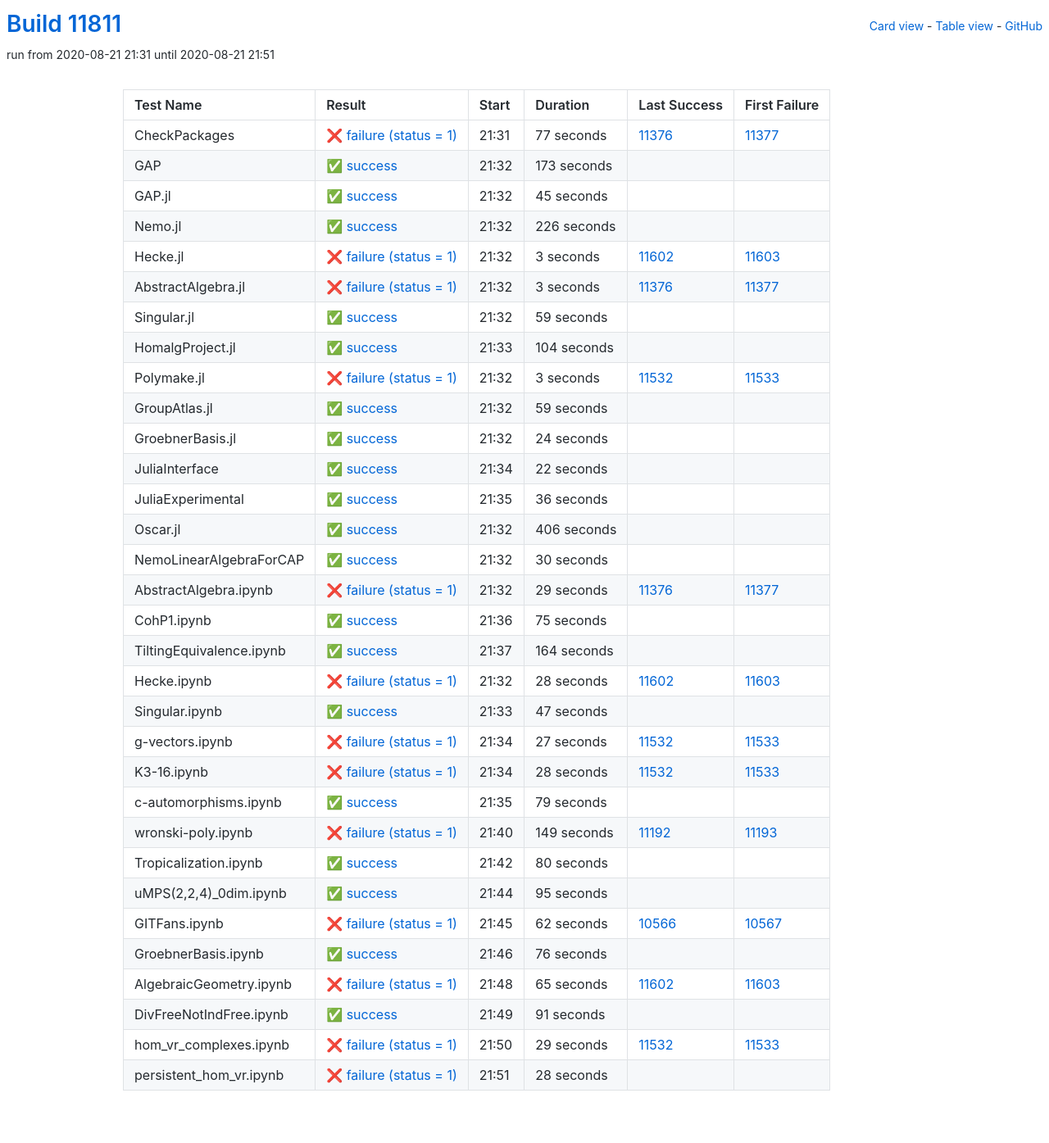
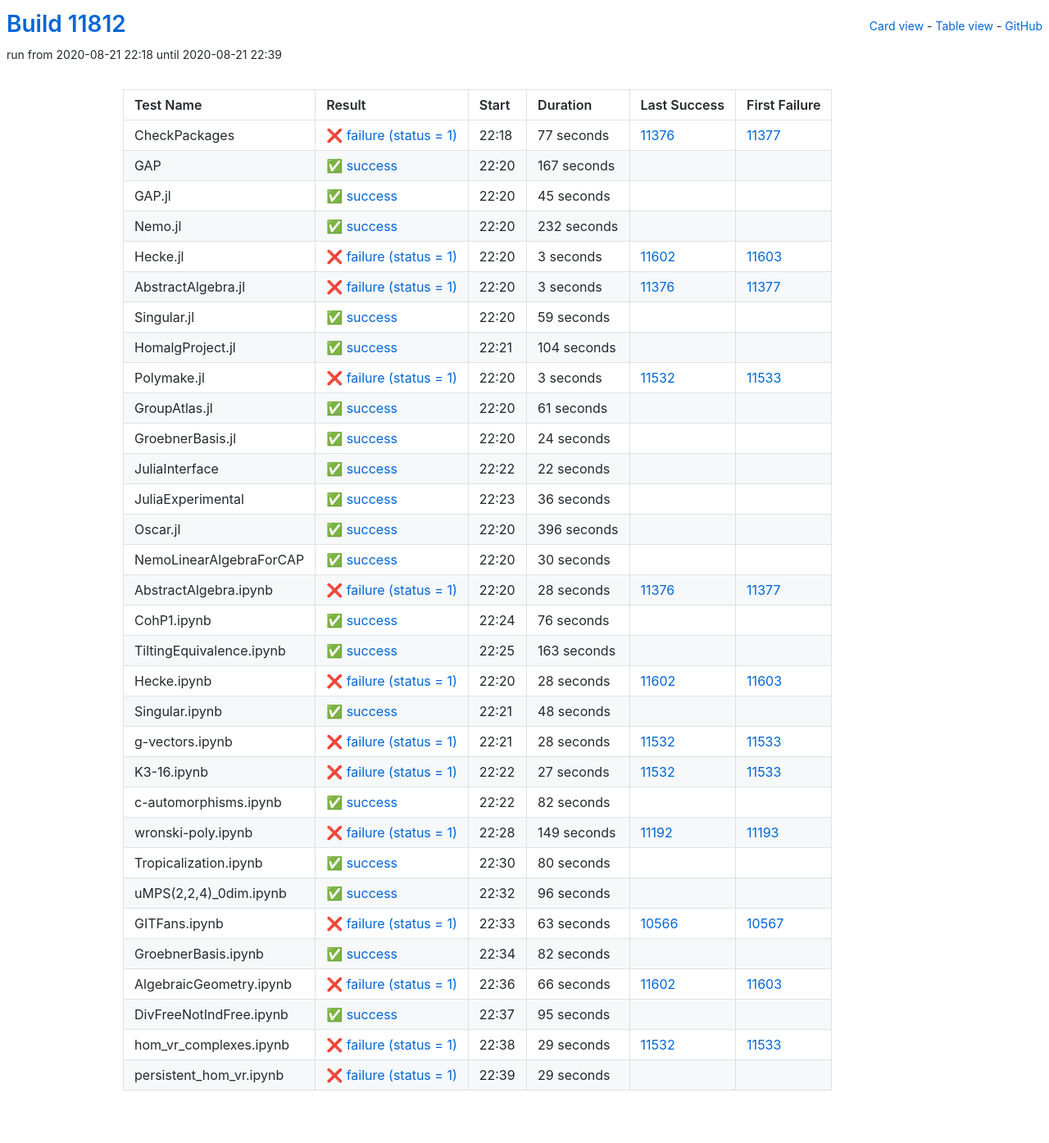
Before and after one commit to oscar-system/oscar-ci-status, a Jekyll site: the page built from table.html, in a window 1280 px wide. Shown: the whole page at 82% size. Built offline with Jekyll 4.4.1, drawn with Linux system fonts in a browser that asks for light colours.

Commit message:
Build #11812

```diff
--- a/_data/ci.yml
+++ b/_data/ci.yml
@@ -1,6 +1,6 @@
 ---
-build: 11811
-build_url: https://oscarci.mathematik.uni-kl.de/job/oscar/11811/
+build: 11812
+build_url: https://oscarci.mathematik.uni-kl.de/job/oscar/11812/
 job: oscar
 organization: oscar-system
 repo: oscar-ci-status
@@ -8,8 +8,8 @@
 tests:
 - name: CheckPackages
   id: checkpackages
-  log: https://oscarci.mathematik.uni-kl.de/job/oscar/11811/artifact/logs/build-11811/CheckPackages.log
-  start: 2020-08-21 21:31
+  log: https://oscarci.mathematik.uni-kl.de/job/oscar/11812/artifact/logs/build-11812/CheckPackages.log
+  start: 2020-08-21 22:18
   success: false
   exitcode: 1
   status: failure
@@ -20,20 +20,20 @@
   first_failure_url: https://oscarci.mathematik.uni-kl.de/job/oscar/11377/
 - name: GAP
   id: gap
-  log: https://oscarci.mathematik.uni-kl.de/job/oscar/11811/artifact/logs/build-11811/GAP.log
-  start: 2020-08-21 21:32
+  log: https://oscarci.mathematik.uni-kl.de/job/oscar/11812/artifact/logs/build-11812/GAP.log
+  start: 2020-08-21 22:20
   success: true
   exitcode: 0
   status: success
-  duration: 173
+  duration: 167
   last_success: false
   last_success_url:
   first_failure: false
   first_failure_url:
 - name: GAP.jl
   id: gap-jl
-  log: https://oscarci.mathematik.uni-kl.de/job/oscar/11811/artifact/logs/build-11811/GAP.jl.log
-  start: 2020-08-21 21:32
+  log: https://oscarci.mathematik.uni-kl.de/job/oscar/11812/artifact/logs/build-11812/GAP.jl.log
+  start: 2020-08-21 22:20
   success: true
   exitcode: 0
   status: success
@@ -44,20 +44,20 @@
   first_failure_url:
 - name: Nemo.jl
   id: nemo-jl
-  log: https://oscarci.mathematik.uni-kl.de/job/oscar/11811/artifact/logs/build-11811/Nemo.jl.log
-  start: 2020-08-21 21:32
+  log: https://oscarci.mathematik.uni-kl.de/job/oscar/11812/artifact/logs/build-11812/Nemo.jl.log
+  start: 2020-08-21 22:20
   success: true
   exitcode: 0
   status: success
-  duration: 226
+  duration: 232
   last_success: false
   last_success_url:
   first_failure: false
   first_failure_url:
 - name: Hecke.jl
   id: hecke-jl
-  log: https://oscarci.mathematik.uni-kl.de/job/oscar/11811/artifact/logs/build-11811/Hecke.jl.log
-  start: 2020-08-21 21:32
+  log: https://oscarci.mathematik.uni-kl.de/job/oscar/11812/artifact/logs/build-11812/Hecke.jl.log
+  start: 2020-08-21 22:20
   success: false
   exitcode: 1
   status: failure
@@ -68,8 +68,8 @@
   first_failure_url: https://oscarci.mathematik.uni-kl.de/job/oscar/11603/
 - name: AbstractAlgebra.jl
   id: abstractalgebra-jl
-  log: https://oscarci.mathematik.uni-kl.de/job/oscar/11811/artifact/logs/build-11811/AbstractAlgebra.jl.log
-  start: 2020-08-21 21:32
+  log: https://oscarci.mathematik.uni-kl.de/job/oscar/11812/artifact/logs/build-11812/AbstractAlgebra.jl.log
+  start: 2020-08-21 22:20
   success: false
   exitcode: 1
   status: failure
@@ -80,8 +80,8 @@
   first_failure_url: https://oscarci.mathematik.uni-kl.de/job/oscar/11377/
 - name: Singular.jl
   id: singular-jl
-  log: https://oscarci.mathematik.uni-kl.de/job/oscar/11811/artifact/logs/build-11811/Singular.jl.log
-  start: 2020-08-21 21:32
+  log: https://oscarci.mathematik.uni-kl.de/job/oscar/11812/artifact/logs/build-11812/Singular.jl.log
+  start: 2020-08-21 22:20
   success: true
   exitcode: 0
   status: success
@@ -92,8 +92,8 @@
   first_failure_url:
 - name: HomalgProject.jl
   id: homalgproject-jl
-  log: https://oscarci.mathematik.uni-kl.de/job/oscar/11811/artifact/logs/build-11811/HomalgProject.jl.log
-  start: 2020-08-21 21:33
+  log: https://oscarci.mathematik.uni-kl.de/job/oscar/11812/artifact/logs/build-11812/HomalgProject.jl.log
+  start: 2020-08-21 22:21
   success: true
   exitcode: 0
   status: success
@@ -104,8 +104,8 @@
   first_failure_url:
 - name: Polymake.jl
   id: polymake-jl
-  log: https://oscarci.mathematik.uni-kl.de/job/oscar/11811/artifact/logs/build-11811/Polymake.jl.log
-  start: 2020-08-21 21:32
+  log: https://oscarci.mathematik.uni-kl.de/job/oscar/11812/artifact/logs/build-11812/Polymake.jl.log
+  start: 2020-08-21 22:20
   success: false
   exitcode: 1
   status: failure
@@ -116,20 +116,20 @@
   first_failure_url: https://oscarci.mathematik.uni-kl.de/job/oscar/11533/
 - name: GroupAtlas.jl
   id: groupatlas-jl
-  log: https://oscarci.mathematik.uni-kl.de/job/oscar/11811/artifact/logs/build-11811/GroupAtlas.jl.log
-  start: 2020-08-21 21:32
+  log: https://oscarci.mathematik.uni-kl.de/job/oscar/11812/artifact/logs/build-11812/GroupAtlas.jl.log
+  start: 2020-08-21 22:20
   success: true
   exitcode: 0
   status: success
-  duration: 59
+  duration: 61
   last_success: false
   last_success_url:
   first_failure: false
   first_failure_url:
 - name: GroebnerBasis.jl
   id: groebnerbasis-jl
-  log: https://oscarci.mathematik.uni-kl.de/job/oscar/11811/artifact/logs/build-11811/GroebnerBasis.jl.log
-  start: 2020-08-21 21:32
+  log: https://oscarci.mathematik.uni-kl.de/job/oscar/11812/artifact/logs/build-11812/GroebnerBasis.jl.log
+  start: 2020-08-21 22:20
   success: true
   exitcode: 0
   status: success
@@ -140,8 +140,8 @@
   first_failure_url:
 - name: JuliaInterface
   id: juliainterface
-  log: https://oscarci.mathematik.uni-kl.de/job/oscar/11811/artifact/logs/build-11811/JuliaInterface.log
-  start: 2020-08-21 21:34
+  log: https://oscarci.mathematik.uni-kl.de/job/oscar/11812/artifact/logs/build-11812/JuliaInterface.log
+  start: 2020-08-21 22:22
   success: true
   exitcode: 0
   status: success
@@ -152,8 +152,8 @@
   first_failure_url:
 - name: JuliaExperimental
   id: juliaexperimental
-  log: https://oscarci.mathematik.uni-kl.de/job/oscar/11811/artifact/logs/build-11811/JuliaExperimental.log
-  start: 2020-08-21 21:35
+  log: https://oscarci.mathematik.uni-kl.de/job/oscar/11812/artifact/logs/build-11812/JuliaExperimental.log
+  start: 2020-08-21 22:23
   success: true
   exitcode: 0
   status: success
@@ -164,20 +164,20 @@
   first_failure_url:
 - name: Oscar.jl
   id: oscar-jl
-  log: https://oscarci.mathematik.uni-kl.de/job/oscar/11811/artifact/logs/build-11811/Oscar.jl.log
-  start: 2020-08-21 21:32
+  log: https://oscarci.mathematik.uni-kl.de/job/oscar/11812/artifact/logs/build-11812/Oscar.jl.log
+  start: 2020-08-21 22:20
   success: true
   exitcode: 0
   status: success
-  duration: 406
+  duration: 396
   last_success: false
   last_success_url:
   first_failure: false
   first_failure_url:
 - name: NemoLinearAlgebraForCAP
   id: nemolinearalgebraforcap
-  log: https://oscarci.mathematik.uni-kl.de/job/oscar/11811/artifact/logs/build-11811/NemoLinearAlgebraForCAP.log
-  start: 2020-08-21 21:32
+  log: https://oscarci.mathematik.uni-kl.de/job/oscar/11812/artifact/logs/build-11812/NemoLinearAlgebraForCAP.log
+  start: 2020-08-21 22:20
   success: true
   exitcode: 0
   status: success
@@ -188,44 +188,44 @@
   first_failure_url:
 - name: AbstractAlgebra.ipynb
   id: abstractalgebra-ipynb
-  log: https://oscarci.mathematik.uni-kl.de/job/oscar/11811/artifact/logs/build-11811/AbstractAlgebra.ipynb.log
-  start: 2020-08-21 21:32
+  log: https://oscarci.mathematik.uni-kl.de/job/oscar/11812/artifact/logs/build-11812/AbstractAlgebra.ipynb.log
+  start: 2020-08-21 22:20
   success: false
   exitcode: 1
   status: failure
-  duration: 29
+  duration: 28
   last_success: 11376
   last_success_url: https://oscarci.mathematik.uni-kl.de/job/oscar/11376/
   first_failure: 11377
   first_failure_url: https://oscarci.mathematik.uni-kl.de/job/oscar/11377/
 - name: CohP1.ipynb
   id: cohp1-ipynb
-  log: https://oscarci.mathematik.uni-kl.de/job/oscar/11811/artifact/logs/build-11811/CohP1.ipynb.log
-  start: 2020-08-21 21:36
+  log: https://oscarci.mathematik.uni-kl.de/job/oscar/11812/artifact/logs/build-11812/CohP1.ipynb.log
+  start: 2020-08-21 22:24
   success: true
   exitcode: 0
   status: success
-  duration: 75
+  duration: 76
   last_success: false
   last_success_url:
   first_failure: false
   first_failure_url:
 - name: TiltingEquivalence.ipynb
   id: tiltingequivalence-ipynb
-  log: https://oscarci.mathematik.uni-kl.de/job/oscar/11811/artifact/logs/build-11811/TiltingEquivalence.ipynb.log
-  start: 2020-08-21 21:37
+  log: https://oscarci.mathematik.uni-kl.de/job/oscar/11812/artifact/logs/build-11812/TiltingEquivalence.ipynb.log
+  start: 2020-08-21 22:25
   success: true
   exitcode: 0
   status: success
-  duration: 164
+  duration: 163
   last_success: false
   last_success_url:
   first_failure: false
   first_failure_url:
 - name: Hecke.ipynb
   id: hecke-ipynb
-  log: https://oscarci.mathematik.uni-kl.de/job/oscar/11811/artifact/logs/build-11811/Hecke.ipynb.log
-  start: 2020-08-21 21:32
+  log: https://oscarci.mathematik.uni-kl.de/job/oscar/11812/artifact/logs/build-11812/Hecke.ipynb.log
+  start: 2020-08-21 22:20
   success: false
   exitcode: 1
   status: failure
@@ -236,20 +236,32 @@
   first_failure_url: https://oscarci.mathematik.uni-kl.de/job/oscar/11603/
 - name: Singular.ipynb
   id: singular-ipynb
-  log: https://oscarci.mathematik.uni-kl.de/job/oscar/11811/artifact/logs/build-11811/Singular.ipynb.log
-  start: 2020-08-21 21:33
+  log: https://oscarci.mathematik.uni-kl.de/job/oscar/11812/artifact/logs/build-11812/Singular.ipynb.log
+  start: 2020-08-21 22:21
   success: true
   exitcode: 0
   status: success
-  duration: 47
+  duration: 48
   last_success: false
   last_success_url:
   first_failure: false
   first_failure_url:
 - name: g-vectors.ipynb
   id: g-vectors-ipynb
-  log: https://oscarci.mathematik.uni-kl.de/job/oscar/11811/artifact/logs/build-11811/g-vectors.ipynb.log
-  start: 2020-08-21 21:34
+  log: https://oscarci.mathematik.uni-kl.de/job/oscar/11812/artifact/logs/build-11812/g-vectors.ipynb.log
+  start: 2020-08-21 22:21
+  success: false
+  exitcode: 1
+  status: failure
+  duration: 28
+  last_success: 11532
+  last_success_url: https://oscarci.mathematik.uni-kl.de/job/oscar/11532/
+  first_failure: 11533
+  first_failure_url: https://oscarci.mathematik.uni-kl.de/job/oscar/11533/
+- name: K3-16.ipynb
+  id: k3-16-ipynb
+  log: https://oscarci.mathematik.uni-kl.de/job/oscar/11812/artifact/logs/build-11812/K3-16.ipynb.log
+  start: 2020-08-21 22:22
   success: false
   exitcode: 1
   status: failure
@@ -258,34 +270,22 @@
   last_success_url: https://oscarci.mathematik.uni-kl.de/job/oscar/11532/
   first_failure: 11533
   first_failure_url: https://oscarci.mathematik.uni-kl.de/job/oscar/11533/
-- name: K3-16.ipynb
-  id: k3-16-ipynb
-  log: https://oscarci.mathematik.uni-kl.de/job/oscar/11811/artifact/logs/build-11811/K3-16.ipynb.log
-  start: 2020-08-21 21:34
-  success: false
-  exitcode: 1
-  status: failure
-  duration: 28
-  last_success: 11532
-  last_success_url: https://oscarci.mathematik.uni-kl.de/job/oscar/11532/
-  first_failure: 11533
-  first_failure_url: https://oscarci.mathematik.uni-kl.de/job/oscar/11533/
 - name: c-automorphisms.ipynb
   id: c-automorphisms-ipynb
-  log: https://oscarci.mathematik.uni-kl.de/job/oscar/11811/artifact/logs/build-11811/c-automorphisms.ipynb.log
-  start: 2020-08-21 21:35
+  log: https://oscarci.mathematik.uni-kl.de/job/oscar/11812/artifact/logs/build-11812/c-automorphisms.ipynb.log
+  start: 2020-08-21 22:22
   success: true
   exitcode: 0
   status: success
-  duration: 79
+  duration: 82
   last_success: false
   last_success_url:
   first_failure: false
   first_failure_url:
 - name: wronski-poly.ipynb
   id: wronski-poly-ipynb
-  log: https://oscarci.mathematik.uni-kl.de/job/oscar/11811/artifact/logs/build-11811/wronski-poly.ipynb.log
-  start: 2020-08-21 21:40
+  log: https://oscarci.mathematik.uni-kl.de/job/oscar/11812/artifact/logs/build-11812/wronski-poly.ipynb.log
+  start: 2020-08-21 22:28
   success: false
   exitcode: 1
   status: failure
@@ -296,8 +296,8 @@
   first_failure_url: https://oscarci.mathematik.uni-kl.de/job/oscar/11193/
 - name: Tropicalization.ipynb
   id: tropicalization-ipynb
-  log: https://oscarci.mathematik.uni-kl.de/job/oscar/11811/artifact/logs/build-11811/Tropicalization.ipynb.log
-  start: 2020-08-21 21:42
+  log: https://oscarci.mathematik.uni-kl.de/job/oscar/11812/artifact/logs/build-11812/Tropicalization.ipynb.log
+  start: 2020-08-21 22:30
   success: true
   exitcode: 0
   status: success
@@ -308,8 +308,56 @@
   first_failure_url:
 - name: uMPS(2,2,4)_0dim.ipynb
   id: umps-2-2-4-0dim-ipynb
-  log: https://oscarci.mathematik.uni-kl.de/job/oscar/11811/artifact/logs/build-11811/uMPS-2-2-4-_0dim.ipynb.log
-  start: 2020-08-21 21:44
+  log: https://oscarci.mathematik.uni-kl.de/job/oscar/11812/artifact/logs/build-11812/uMPS-2-2-4-_0dim.ipynb.log
+  start: 2020-08-21 22:32
+  success: true
+  exitcode: 0
+  status: success
+  duration: 96
+  last_success: false
+  last_success_url:
+  first_failure: false
+  first_failure_url:
+- name: GITFans.ipynb
+  id: gitfans-ipynb
+  log: https://oscarci.mathematik.uni-kl.de/job/oscar/11812/artifact/logs/build-11812/GITFans.ipynb.log
+  start: 2020-08-21 22:33
+  success: false
+  exitcode: 1
+  status: failure
+  duration: 63
+  last_success: 10566
+  last_success_url: https://oscarci.mathematik.uni-kl.de/job/oscar/10566/
+  first_failure: 10567
+  first_failure_url: https://oscarci.mathematik.uni-kl.de/job/oscar/10567/
+- name: GroebnerBasis.ipynb
+  id: groebnerbasis-ipynb
+  log: https://oscarci.mathematik.uni-kl.de/job/oscar/11812/artifact/logs/build-11812/GroebnerBasis.ipynb.log
+  start: 2020-08-21 22:34
+  success: true
+  exitcode: 0
+  status: success
+  duration: 82
+  last_success: false
+  last_success_url:
+  first_failure: false
+  first_failure_url:
+- name: AlgebraicGeometry.ipynb
+  id: algebraicgeometry-ipynb
+  log: https://oscarci.mathematik.uni-kl.de/job/oscar/11812/artifact/logs/build-11812/AlgebraicGeometry.ipynb.log
+  start: 2020-08-21 22:36
+  success: false
+  exitcode: 1
+  status: failure
+  duration: 66
+  last_success: 11602
+  last_success_url: https://oscarci.mathematik.uni-kl.de/job/oscar/11602/
+  first_failure: 11603
+  first_failure_url: https://oscarci.mathematik.uni-kl.de/job/oscar/11603/
+- name: DivFreeNotIndFree.ipynb
+  id: divfreenotindfree-ipynb
+  log: https://oscarci.mathematik.uni-kl.de/job/oscar/11812/artifact/logs/build-11812/DivFreeNotIndFree.ipynb.log
+  start: 2020-08-21 22:37
   success: true
   exitcode: 0
   status: success
@@ -318,58 +366,10 @@
   last_success_url:
   first_failure: false
   first_failure_url:
-- name: GITFans.ipynb
-  id: gitfans-ipynb
-  log: https://oscarci.mathematik.uni-kl.de/job/oscar/11811/artifact/logs/build-11811/GITFans.ipynb.log
-  start: 2020-08-21 21:45
-  success: false
-  exitcode: 1
-  status: failure
-  duration: 62
-  last_success: 10566
-  last_success_url: https://oscarci.mathematik.uni-kl.de/job/oscar/10566/
-  first_failure: 10567
-  first_failure_url: https://oscarci.mathematik.uni-kl.de/job/oscar/10567/
-- name: GroebnerBasis.ipynb
-  id: groebnerbasis-ipynb
-  log: https://oscarci.mathematik.uni-kl.de/job/oscar/11811/artifact/logs/build-11811/GroebnerBasis.ipynb.log
-  start: 2020-08-21 21:46
-  success: true
-  exitcode: 0
-  status: success
-  duration: 76
-  last_success: false
-  last_success_url:
-  first_failure: false
-  first_failure_url:
-- name: AlgebraicGeometry.ipynb
-  id: algebraicgeometry-ipynb
-  log: https://oscarci.mathematik.uni-kl.de/job/oscar/11811/artifact/logs/build-11811/AlgebraicGeometry.ipynb.log
-  start: 2020-08-21 21:48
-  success: false
-  exitcode: 1
-  status: failure
-  duration: 65
-  last_success: 11602
-  last_success_url: https://oscarci.mathematik.uni-kl.de/job/oscar/11602/
-  first_failure: 11603
-  first_failure_url: https://oscarci.mathematik.uni-kl.de/job/oscar/11603/
-- name: DivFreeNotIndFree.ipynb
-  id: divfreenotindfree-ipynb
-  log: https://oscarci.mathematik.uni-kl.de/job/oscar/11811/artifact/logs/build-11811/DivFreeNotIndFree.ipynb.log
-  start: 2020-08-21 21:49
-  success: true
-  exitcode: 0
-  status: success
-  duration: 91
-  last_success: false
-  last_success_url:
-  first_failure: false
-  first_failure_url:
 - name: hom_vr_complexes.ipynb
   id: hom-vr-complexes-ipynb
-  log: https://oscarci.mathematik.uni-kl.de/job/oscar/11811/artifact/logs/build-11811/hom_vr_complexes.ipynb.log
-  start: 2020-08-21 21:50
+  log: https://oscarci.mathematik.uni-kl.de/job/oscar/11812/artifact/logs/build-11812/hom_vr_complexes.ipynb.log
+  start: 2020-08-21 22:38
   success: false
   exitcode: 1
   status: failure
@@ -380,12 +380,12 @@
   first_failure_url: https://oscarci.mathematik.uni-kl.de/job/oscar/11533/
 - name: persistent_hom_vr.ipynb
   id: persistent-hom-vr-ipynb
-  log: https://oscarci.mathematik.uni-kl.de/job/oscar/11811/artifact/logs/build-11811/persistent_hom_vr.ipynb.log
-  start: 2020-08-21 21:51
+  log: https://oscarci.mathematik.uni-kl.de/job/oscar/11812/artifact/logs/build-11812/persistent_hom_vr.ipynb.log
+  start: 2020-08-21 22:39
   success: false
   exitcode: 1
   status: failure
-  duration: 28
+  duration: 29
   last_success: false
   last_success_url:
   first_failure: false
```
Also changed, not shown: README.md.
